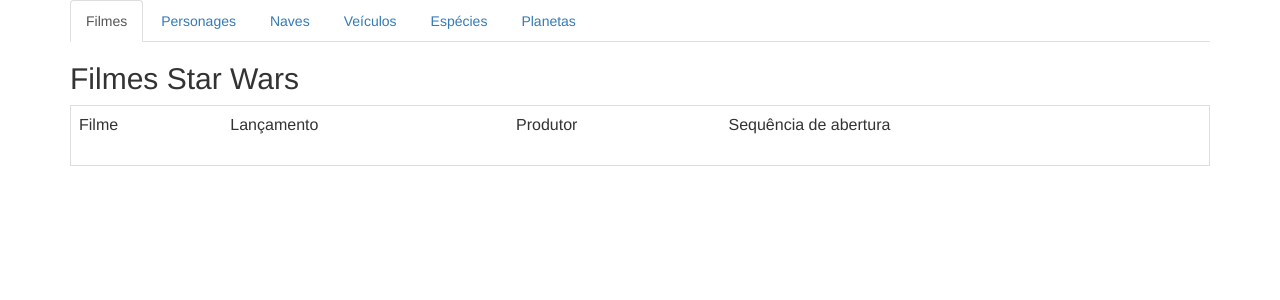
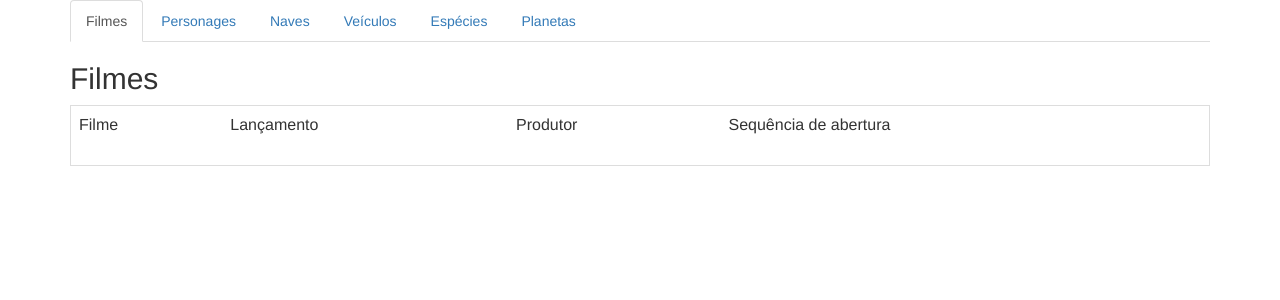
Before and after one commit to AndersonC96/Star-Wars, a PHP site: page / in a window 1280 px wide. Shown: the top 300 px of the page. Run offline with PHP 8.4, Linux system fonts and the light colour scheme; data that the repository does not hold is empty.

Commit message:
Update index.php

```diff
--- a/index.php
+++ b/index.php
@@ -30,7 +30,7 @@
                 <li><a href="./species.php">Espécies</a></li>
                 <li><a href="./planets.php">Planetas</a></li>
             </ul>
-            <h2>Filmes Star Wars</h2>
+            <h2>Filmes</h2>
             <div class="table-bordered">
                 <table class="table">
                     <thead>
```
